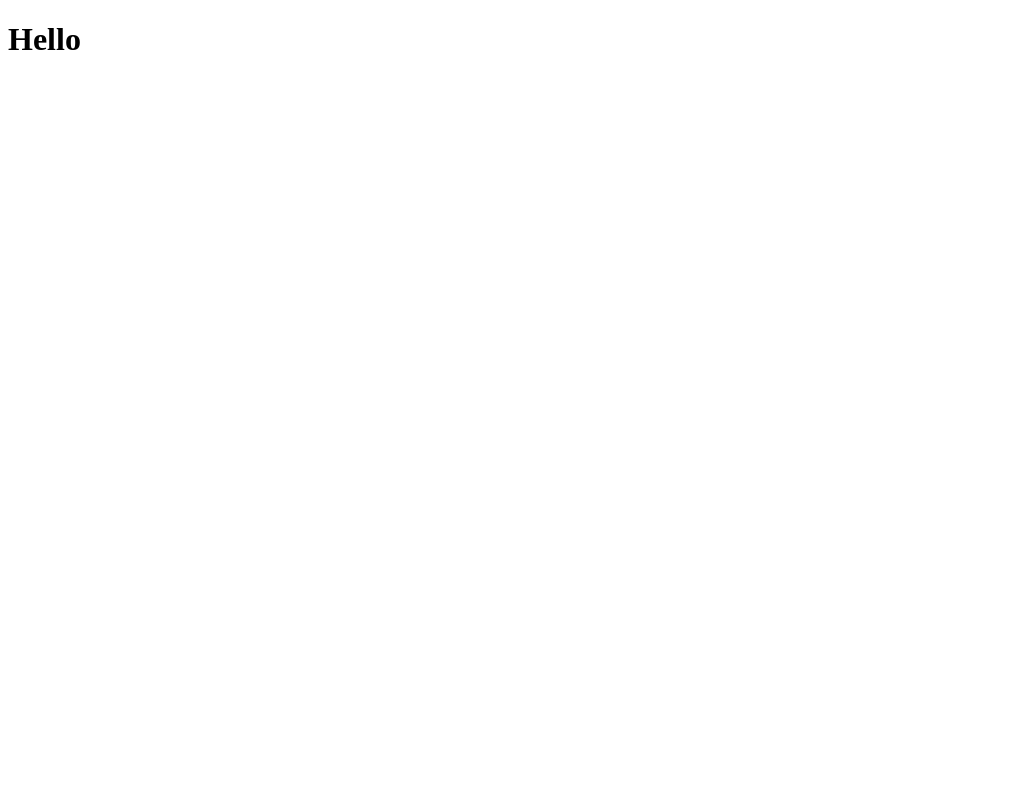
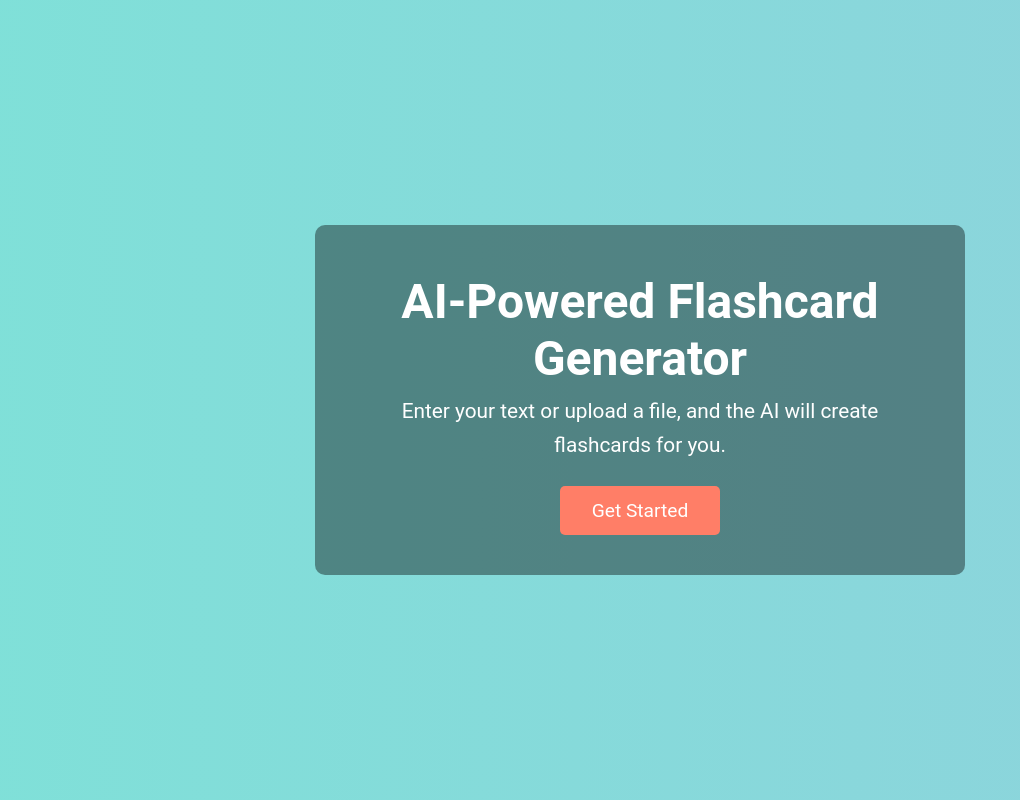
Before and after one commit to petekal1323/flashcard-generator, a React (Vite) app: page / in a window 1280 px wide. Shown: the whole page, without its empty margins (0-1020 px from the left). Built offline with nearby package versions, Linux system fonts and the light colour scheme.

Commit message:
set up app component to render landingpage and added base global styles also testing

```diff
--- a/src/App.jsx
+++ b/src/App.jsx
@@ -1,14 +1,15 @@
-
+import LandingPage from './components/LandingPage';
 import './App.scss'
 
 function App() {
 
 
   return (
+    <div className='App'>
+      <LandingPage />
+    </div>
 
-      <h1>Hello</h1>
-
-  )
+  );
 }
 
-export default App
+export default App;
--- a/src/App.scss
+++ b/src/App.scss
@@ -0,0 +1,19 @@
+*,
+*::before,
+*::after {
+    margin: 0;
+    padding: 0;
+    box-sizing: border-box;
+    font-family: 'Roboto', sans-serif;
+}
+
+.App {
+    text-align: center;
+    font-family: 'Helvetica Neue', Arial, sans-serif;
+    background-color: #f5f5f5;
+}
+
+h1, h2, h3, h4, h5, h6 {
+    margin: 0.5rem 0;
+    font-weight: normal;
+}
```
